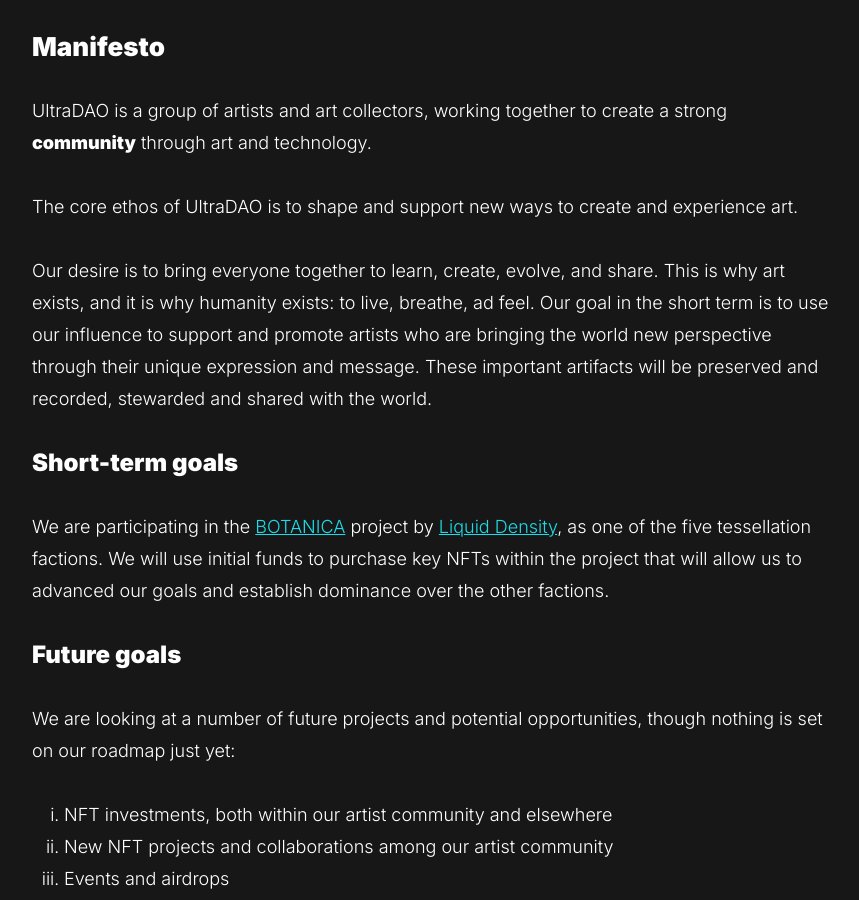
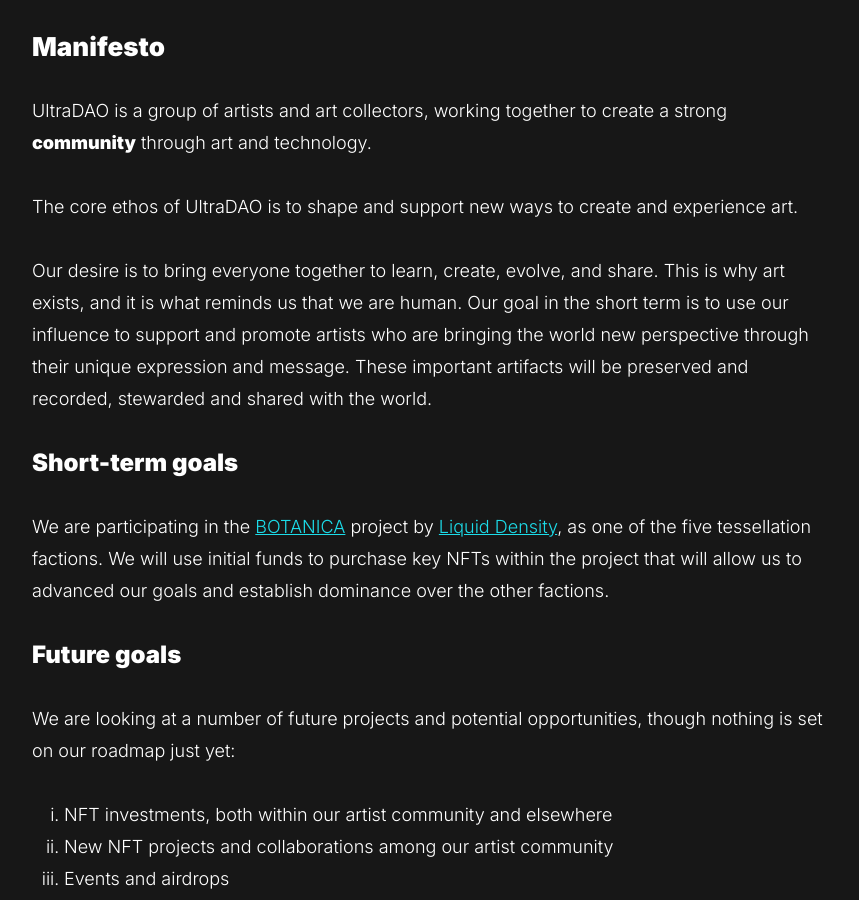
Before and after one commit to chriswallace/UltraDAO, a Jekyll site: the page built from about.md, in a window 1280 px wide and 900 px high, scrolled down 313 px. Shown: the whole window, without its empty margins (208-1067 px from the left). Built offline with Jekyll 4.4.1, drawn with Linux system fonts in a browser that asks for light colours.

Commit message:
update about

```diff
--- a/about.md
+++ b/about.md
@@ -14,7 +14,7 @@
 
 The core ethos of UltraDAO is to shape and support new ways to create and experience art.
 
-Our desire is to bring everyone together to learn, create, evolve, and share. This is why art exists, and it is why humanity exists: to live, breathe, ad feel. Our goal in the short term is to use our influence to support and promote artists who are bringing the world new perspective through their unique expression and message. These important artifacts will be preserved and recorded, stewarded and shared with the world.
+Our desire is to bring everyone together to learn, create, evolve, and share. This is why art exists, and it is what reminds us that we are human. Our goal in the short term is to use our influence to support and promote artists who are bringing the world new perspective through their unique expression and message. These important artifacts will be preserved and recorded, stewarded and shared with the world.
 
 ### Short-term goals
 
```
